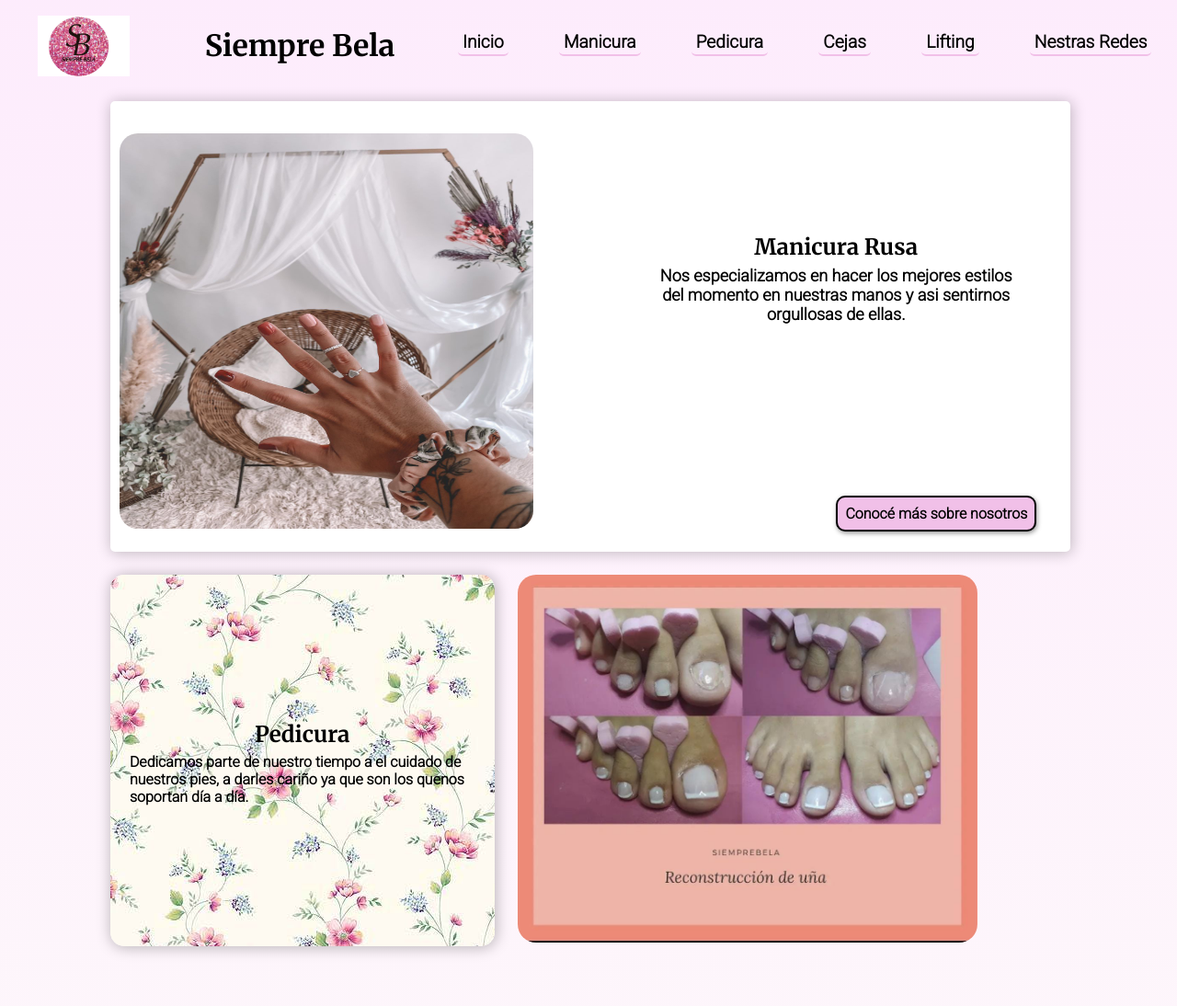
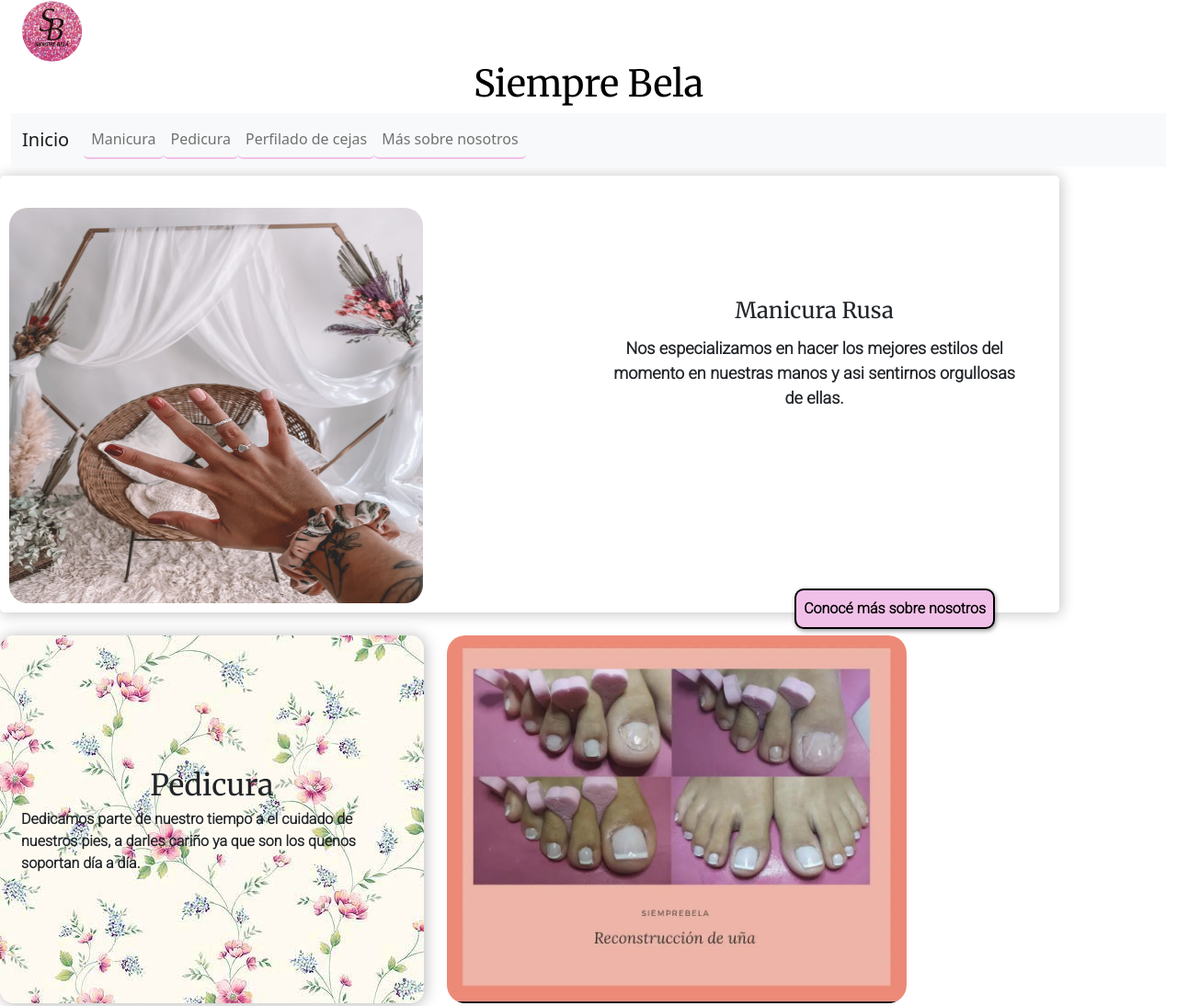
Before and after one commit to SantosVillada/Estetica, a plain HTML site: page index.html in a window 1280 px wide. Shown: the top 1094 px of the page at 92% size. Drawn offline with nearby package versions, Linux system fonts and the light colour scheme.

Commit message:
primeros pasos con bootstrap

```diff
--- a/css/Style.css
+++ b/css/Style.css
@@ -9,10 +9,7 @@
 li {
     list-style: none;
     display: inline;
-
-
     transition: 0.5s;
-
 }
 
 li:hover {
@@ -55,33 +52,33 @@ p {
         "footer footer footer";
 }
 
-.header {
+/* .header {
     grid-area: header;
-    /* background-color: #f8edeb; */
-    /* background-image: linear-gradient(to bottom, #f7b2f3, #f8edeb); */
-}
+    background-color: #f8edeb;
+    background-image: linear-gradient(to bottom, #f7b2f3, #f8edeb);
+} */
 
-.nav {
+/* .nav {
     grid-area: nav;
     padding-bottom: 15px;
-    /* background-color: #f8edeb; */
-    /* background-image: linear-gradient(to bottom, #f8edeb, white); */
-}
+    background-color: #f8edeb;
+    background-image: linear-gradient(to bottom, #f8edeb, white);
+} */
 
-.navFlex {
+/* .navFlex {
     padding-top: 5px;
     font-family: "roboto";
     font-weight: 800;
     width: 100%;
     height: 100%;
 
-    /* Flexbox */
+
     display: flex;
     flex-direction: row;
     justify-content: space-around;
     align-items: center;
 
-}
+} */
 
 .primeraParte {
     grid-area: mainp;
@@ -90,6 +87,7 @@ p {
     border-top: 2px solid black;
     padding-top: 10px;
     background-color: white;
+    gap: 10px;
 
     /* Grid */
     display: grid;
--- a/index.html
+++ b/index.html
@@ -11,25 +11,52 @@
     <link
         href="https://fonts.googleapis.com/css2?family=Merriweather:wght@300;400;700&family=Roboto:wght@100;300&display=swap"
         rel="stylesheet">
+    <link href="https://cdn.jsdelivr.net/npm/bootstrap@5.0.2/dist/css/bootstrap.min.css" rel="stylesheet"
+        integrity="sha384-EVSTQN3/azprG1Anm3QDgpJLIm9Nao0Yz1ztcQTwFspd3yD65VohhpuuCOmLASjC" crossorigin="anonymous">
+    <script src="https://cdn.jsdelivr.net/npm/bootstrap@5.0.2/dist/js/bootstrap.bundle.min.js"
+        integrity="sha384-MrcW6ZMFYlzcLA8Nl+NtUVF0sA7MsXsP1UyJoMp4YLEuNSfAP+JcXn/tWtIaxVXM"
+        crossorigin="anonymous"></script>
     <link rel="stylesheet" href="./css/Style.css">
 </head>
 
 <body>
-    <div class="divConteiner">
-        <div class="header">
+    <div class="divContainer">
+        <div class="container-fluid">
             <img src="./multimedia/logo.jpg" alt="logo" class="logo">
             <h1>Siempre Bela</h1>
+
+
+            <nav class="navbar navbar-expand-lg navbar-light bg-light">
+                <div class="container-fluid">
+                    <a class="navbar-brand" href="#">Inicio</a>
+                    <button class="navbar-toggler" type="button" data-bs-toggle="collapse"
+                        data-bs-target="#navbarSupportedContent" aria-controls="navbarSupportedContent"
+                        aria-expanded="false" aria-label="Toggle navigation">
+                        <span class="navbar-toggler-icon"></span>
+                    </button>
+                    <div class="collapse navbar-collapse" id="navbarSupportedContent">
+                        <ul class="navbar-nav me-auto mb-2 mb-lg-0">
+                            <li class="nav-item">
+                                <a class="nav-link" href="./enlaces/manicura.html">Manicura</a>
+                            </li>
+                            <li class="nav-item">
+                                <a class="nav-link" href="./enlaces/pedicura.html">Pedicura</a>
+                            </li>
+                            <li class="nav-item">
+                                <a class="nav-link" href="./enlaces/cejas.html">Perfilado de cejas</a>
+                            </li>
+                            <li class="nav-item">
+                                <a class="nav-link" href="#redes">Más sobre nosotros</a>
+                            </li>
+                                </ul>
+                            </li>
+
+                        </ul>
+
                     </div>
+                </div>
+            </nav>
 
-        <div class="nav">
-            <ul class="navFlex">
-                <li><a href="#">Inicio</a></li>
-                <li><a href="./enlaces/manicura.html">Manicura</a></li>
-                <li><a href="./enlaces/pedicura.html">Pedicura</a></li>
-                <li><a href="./enlaces/cejas.html">Cejas</a></li>
-                <li><a href="">Lifting</a></li>
-                <li><a href="./index.html#redes">Nestras Redes</a></li>
-            </ul>
         </div>
 
         <!-- Seccion manicura -->
```
Lines whose indentation alone changed are shown as unchanged.
